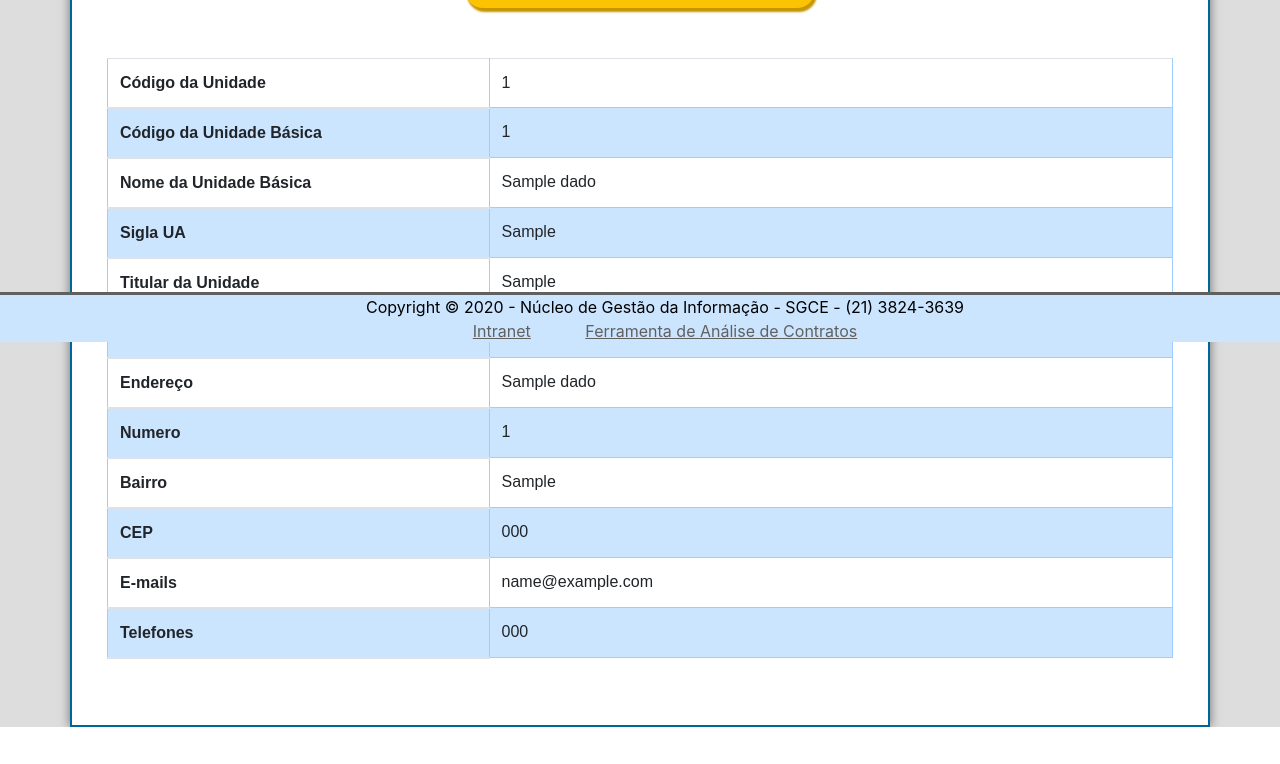
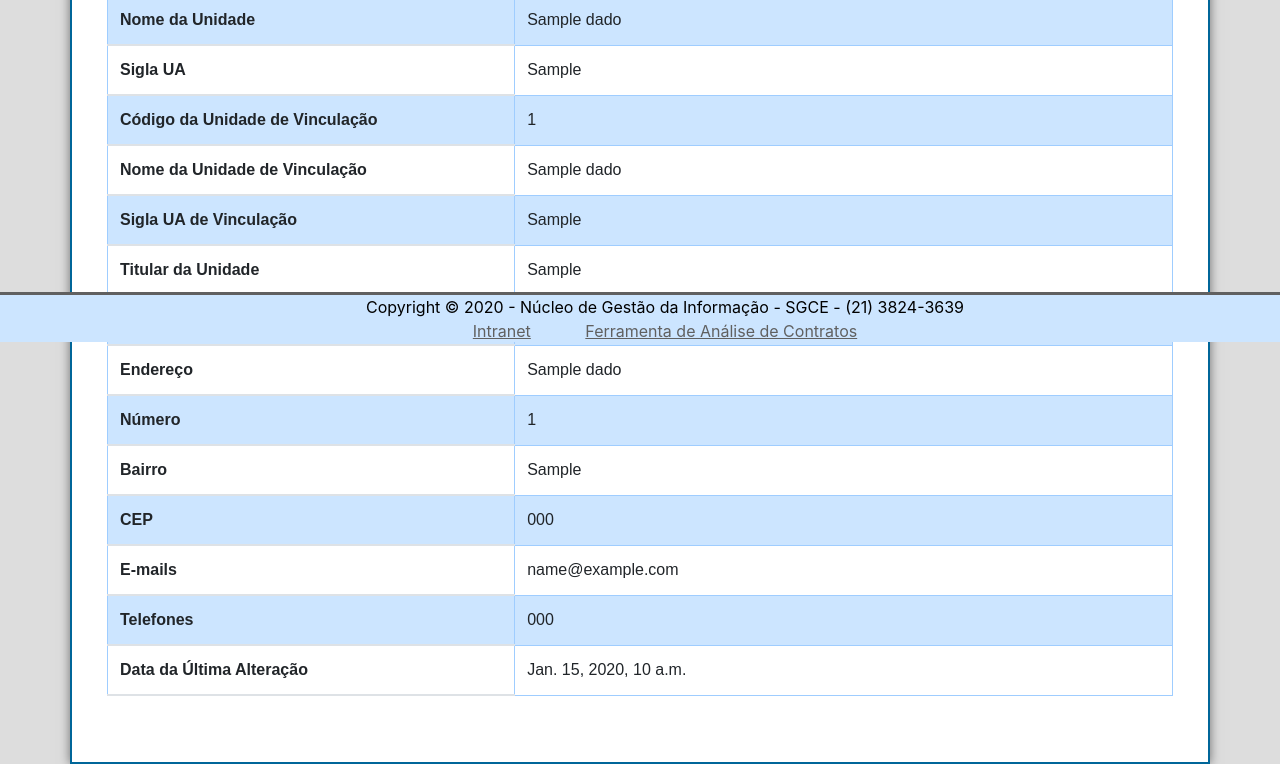
Before and after one commit to Themenestrel/Projeto_Sici, a Django app: page /unidade/1/ in a window 1280 px wide. Shown: the part 458-1222 px from the top of the page. Before the commit the page ends 1185 px from the top, so only its background shows below. Run offline with Django 3.2, Linux system fonts and the light colour scheme; tables that the repository leaves empty hold one stand-in row (values such as "Sample post"); some libraries are stand-ins or nearby versions.

Commit message:
Update unidade.html

```diff
--- a/sici_site/templates/sici_site/unidade.html
+++ b/sici_site/templates/sici_site/unidade.html
@@ -5,20 +5,14 @@
 {% block conteudo %}
     <div class="container">
 
-        <div class="row justify-content-md-center mb-5">
-            <div class="col-sm-4">
-                <h3 id="link_nova_consulta"><a href="/">Nova Consulta</a></h3>
-            </div>
-        </div>
-        <div class="row mb-3">
+        <h3 id="link_nova_consulta"><a href="/">Nova Consulta</a></h3>
             <form method="get">
                 <div class="input-group">
                     <span class="input-group-text">Pesquisar por data:</span>
                     <input id="data" name="data" type="date" class="form-control" required>
+                    <button id="pesquisa_unidade">Pesquisar</button>
                 </div>
             </form>
-        </div>
-        <button id="pesquisa_unidade">Pesquisar</button>
 
         <div class="row2">
             <table class="table" id="tabela_cd_ua">
@@ -30,21 +24,33 @@
                     </td>
                 </tr>
                 <tr>
-                    <th scope="col">Código da Unidade Básica</th>
+                    <th scope="col">Nome da Unidade</th>
                     <td>
-                        {{ dados.cd_ua_basica | if_str_None:"Código da Unidade Básica não Cadastrado" }}
-                    </td>
-                </tr>
-                <tr>
-                    <th scope="col">Nome da Unidade Básica</th>
-                    <td>
-                        {{ dados.nome_ua_basica | if_str_None:"Nome da Unidade Básica não Cadastrado" }}
+                        {{ dados.nome_ua | if_str_None:"Nome da Unidade não Cadastrado" }}
                     </td>
                 </tr>
                 <tr>
                     <th scope="col">Sigla UA</th>
                     <td>
                         {{ dados.sigla_ua | if_str_None:"Sigla da Unidade não Cadastrada" }}
+                    </td>
+                </tr>
+                <tr>
+                    <th scope="col">Código da Unidade de Vinculação</th>
+                    <td>
+                        {{ dados.cd_ua_basica | if_str_None:"Código da Unidade de Vinculação não Cadastrado" }}
+                    </td>
+                </tr>
+                <tr>
+                    <th scope="col">Nome da Unidade de Vinculação</th>
+                    <td>
+                        {{ dados.nome_ua_basica | if_str_None:"Nome da Unidade de Vinculação não Cadastrado" }}
+                    </td>
+                </tr>
+                <tr>
+                    <th scope="col">Sigla UA de Vinculação</th>
+                    <td>
+                        {{ dados.sigla_ua_basica | if_str_None:"Sigla da Unidade de Vinculação não Cadastrada" }}
                     </td>
                 </tr>
                 <tr>
@@ -66,7 +72,7 @@
                     </td>
                 </tr>
                 <tr>
-                    <th scope="col">Numero</th>
+                    <th scope="col">Número</th>
                     <td>
                         {{ dados.nro | if_str_None:"Número não Cadastrado" }}
                     </td>
@@ -95,6 +101,12 @@
                         {{ dados.telefones | if_str_None:"Telefone não Cadastrado" }}
                     </td>
                 </tr>
+                <tr>
+                    <th scope="col">Data da Última Alteração</th>
+                    <td>
+                        {{ dados.data_criacao_registro | if_str_None:"Sem informações de alteração" }}
+                    </td>
+                </tr>
             </table>
         </div>
     </div>
```
